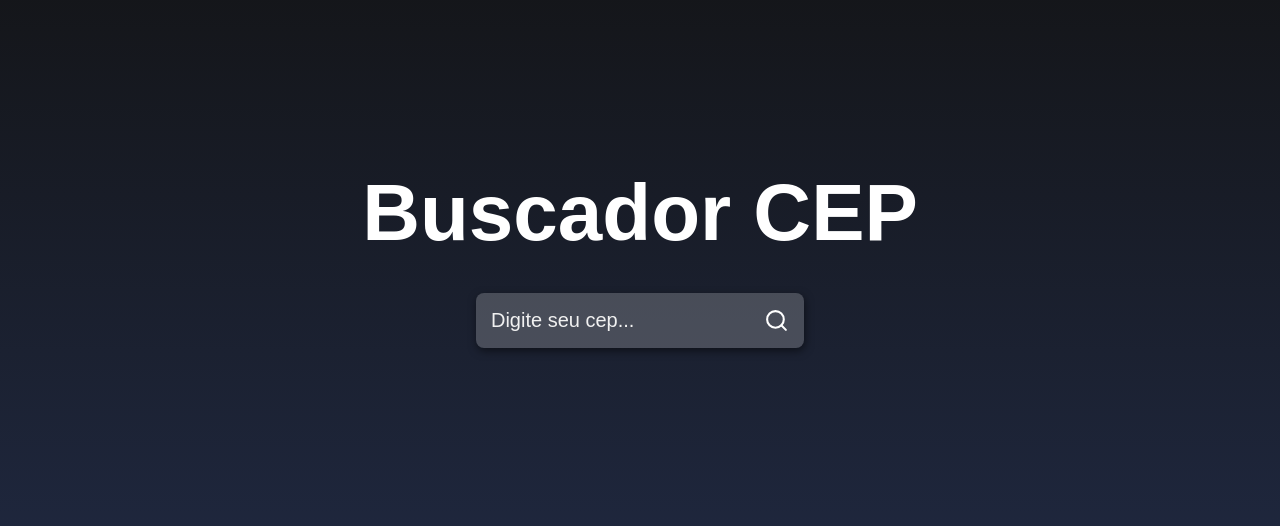
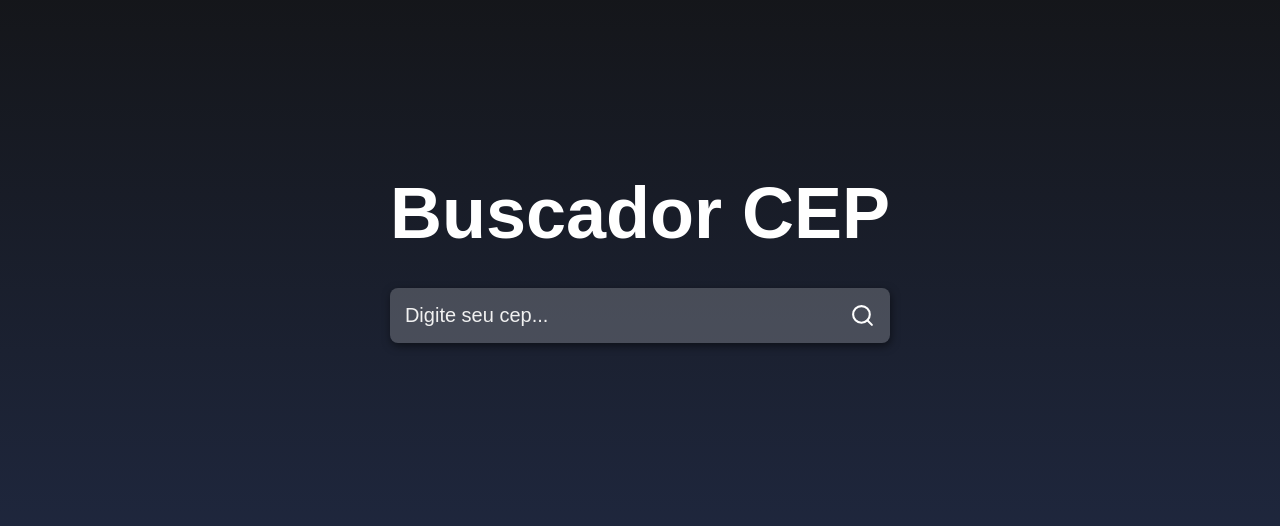
Before and after one commit to CarolMaiaP/zip-code-search, a React (Vite) app: page / in a window 1280 px wide. Shown: the part 126-652 px from the top of the page. Built offline with nearby package versions, Linux system fonts and the light colour scheme.

Commit message:
zip code result styles added

```diff
--- a/src/App.css
+++ b/src/App.css
@@ -6,34 +6,3 @@
   align-items: center;
   background: linear-gradient(#121212, #212b46);
 }
-
-main {
-  display: flex;
-  justify-content: center;
-  align-items: center;
-  flex-direction: column;
-  background: #fff;
-  width: 500px;
-  border-radius: 8px;
-}
-
-main h2 {
-  margin: 16px 0;
-  font-size: 39px;
-}
-
-.main span {
-  margin-bottom: 16px;
-  font-weight: bold;
-}
-
-@media (max-width: 620px) {
-  .main h2 {
-    font-size: 28px;
-  }
-
-  .main {
-    width: 80%;
-    min-height: 250px;
-  }
-}
--- a/src/components/ZipCodeResult.jsx
+++ b/src/components/ZipCodeResult.jsx
@@ -1,12 +1,12 @@
 import { useContext } from "react"
 import { ZipCodeContext } from "../contexts/ZipCodeContext"
-import '../App'
+import { ContainerResult } from "./ZipCodeResult.styles"
 
 export function ZipCodeResult(){
   const {input, zipCode} = useContext(ZipCodeContext)
 
   return(
-    <>
+    <ContainerResult>
       {Object.keys(zipCode).length > 0 && (
         <main className='main'>
           <h2>Cep: {zipCode.cep}</h2>
@@ -16,6 +16,6 @@ export function ZipCodeResult(){
           <span>{zipCode.localidade} - {zipCode.uf}</span>
         </main>
       )}
-    </>
+    </ContainerResult>
   )
 }
--- /dev/null
+++ b/src/components/ZipCodeResult.styles.js
@@ -0,0 +1,34 @@
+import styled from "styled-components";
+
+export const ContainerResult = styled.div`
+  main {
+    display: flex;
+    justify-content: center;
+    align-items: center;
+    flex-direction: column;
+    background: #fff;
+    width: 500px;
+    border-radius: 8px;
+  }
+
+  main h2 {
+    margin: 16px 0;
+    font-size: 39px;
+  }
+
+  .main span {
+    margin-bottom: 16px;
+    font-weight: bold;
+  }
+
+  @media (max-width: 620px) {
+    .main h2 {
+      font-size: 28px;
+    }
+
+    .main {
+      width: 80%;
+      min-height: 250px;
+    }
+  }
+`;
--- a/src/components/ZipCodeSearch.jsx
+++ b/src/components/ZipCodeSearch.jsx
@@ -1,6 +1,5 @@
 import { FiSearch } from 'react-icons/fi'
 import api from '../services/api'
-import '../App.css'
 import { useContext } from 'react'
 import { ZipCodeContext } from '../contexts/ZipCodeContext'
 import { ContainerSearch } from './ZipCodeSearch.styles'
--- a/src/components/ZipCodeSearch.styles.js
+++ b/src/components/ZipCodeSearch.styles.js
@@ -1,15 +1,8 @@
 import styled from "styled-components";
 
 export const ContainerSearch = styled.div`
-  height: 100vh;
-  display: flex;
-  flex-direction: column;
-  justify-content: center;
-  align-items: center;
-  background: linear-gradient(#121212, #212b46);
-
   .title {
-    font-size: 5rem;
+    font-size: 4.5rem;
     color: #fff;
     animation: flipTitle 2s;
   }
@@ -28,6 +21,7 @@ export const ContainerSearch = styled.div`
     padding: 15px;
     margin: 34px 0;
     display: flex;
+    justify-content: space-between;
     border-radius: 8px;
     box-shadow: 1px 3px 8px rgba(0, 0, 0, 0.5);
   }
```
